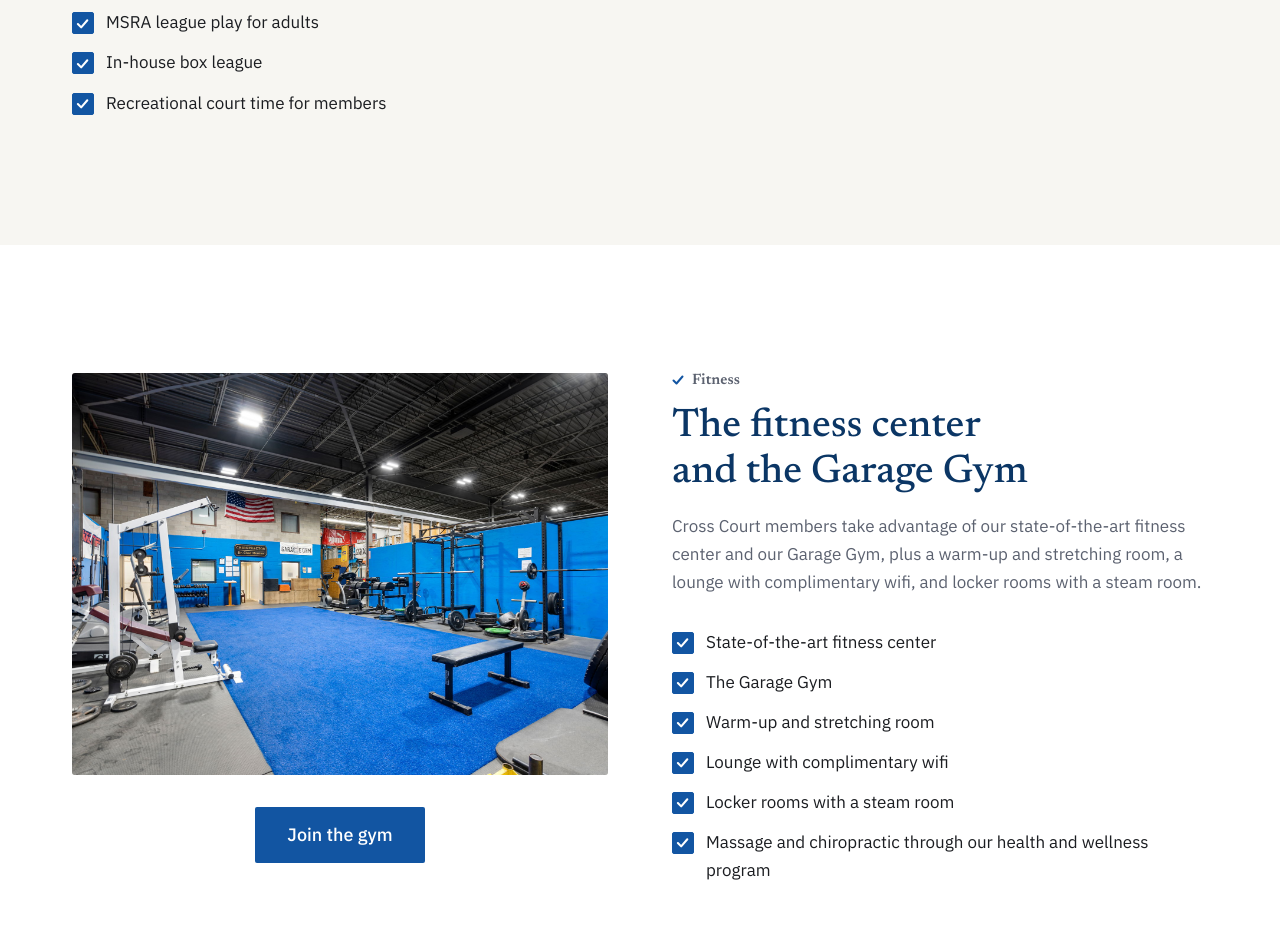
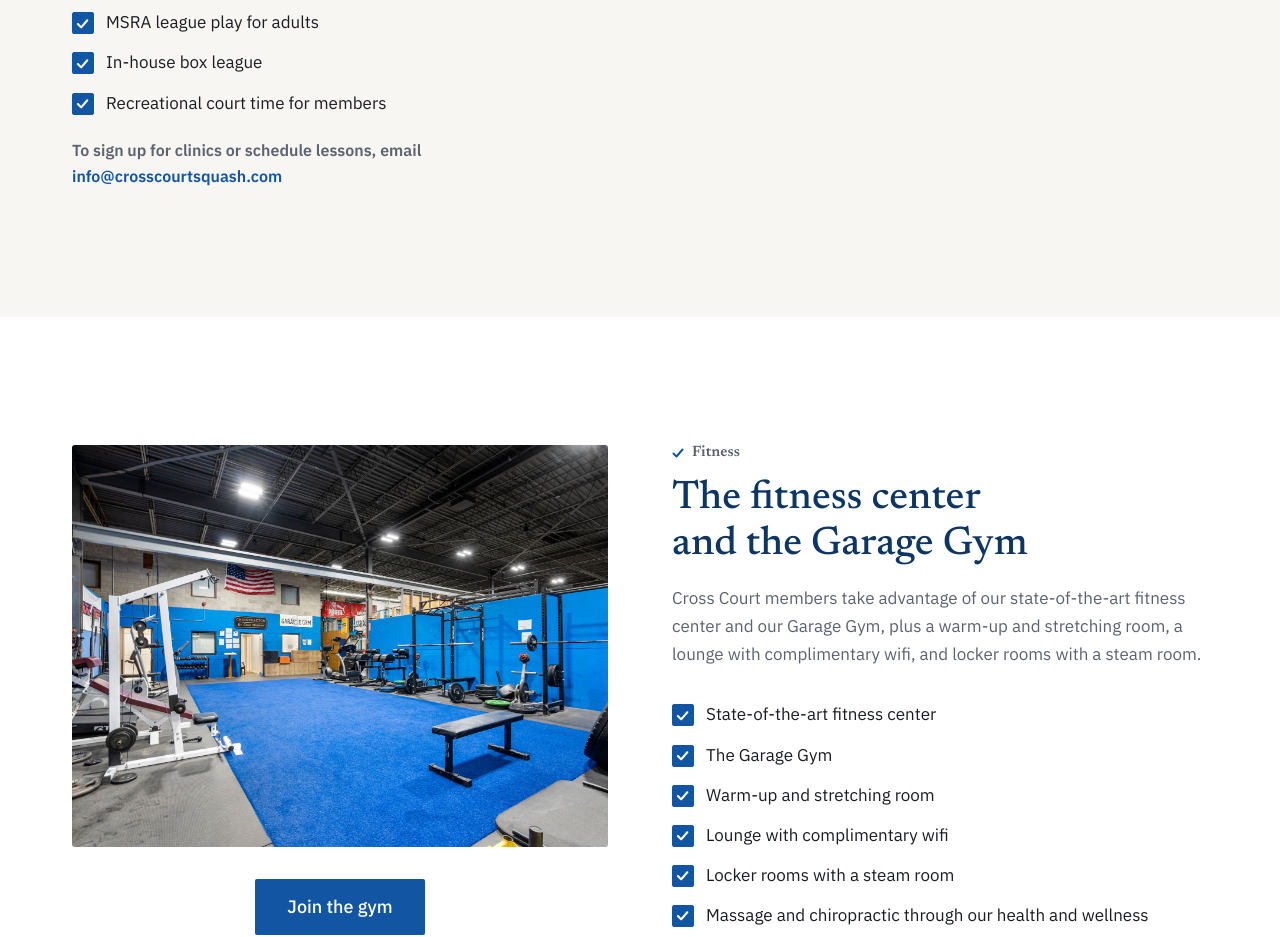
Before and after one commit to crossservicesgroup-ai/CrossServicesSite, a Next.js app: page /club in a window 1280 px wide. Shown: the part 1320-2257 px from the top of the page. Built offline with nearby package versions, Linux system fonts and the light colour scheme.

Commit message:
Add squash clinic/lesson email signup line

```diff
--- a/app/club/page.tsx
+++ b/app/club/page.tsx
@@ -111,6 +111,15 @@ export default function ClubPage() {
             <div className="mt-8">
               <CheckList items={SQUASH} />
             </div>
+            <p className="mt-5 text-[16px] font-semibold text-muted">
+              To sign up for clinics or schedule lessons, email{" "}
+              <a
+                href="mailto:info@crosscourtsquash.com"
+                className="text-cross-blue underline-offset-4 hover:underline"
+              >
+                info@crosscourtsquash.com
+              </a>
+            </p>
           </Reveal>
           <Reveal delayIndex={1}>
             <MediaFrame
```
